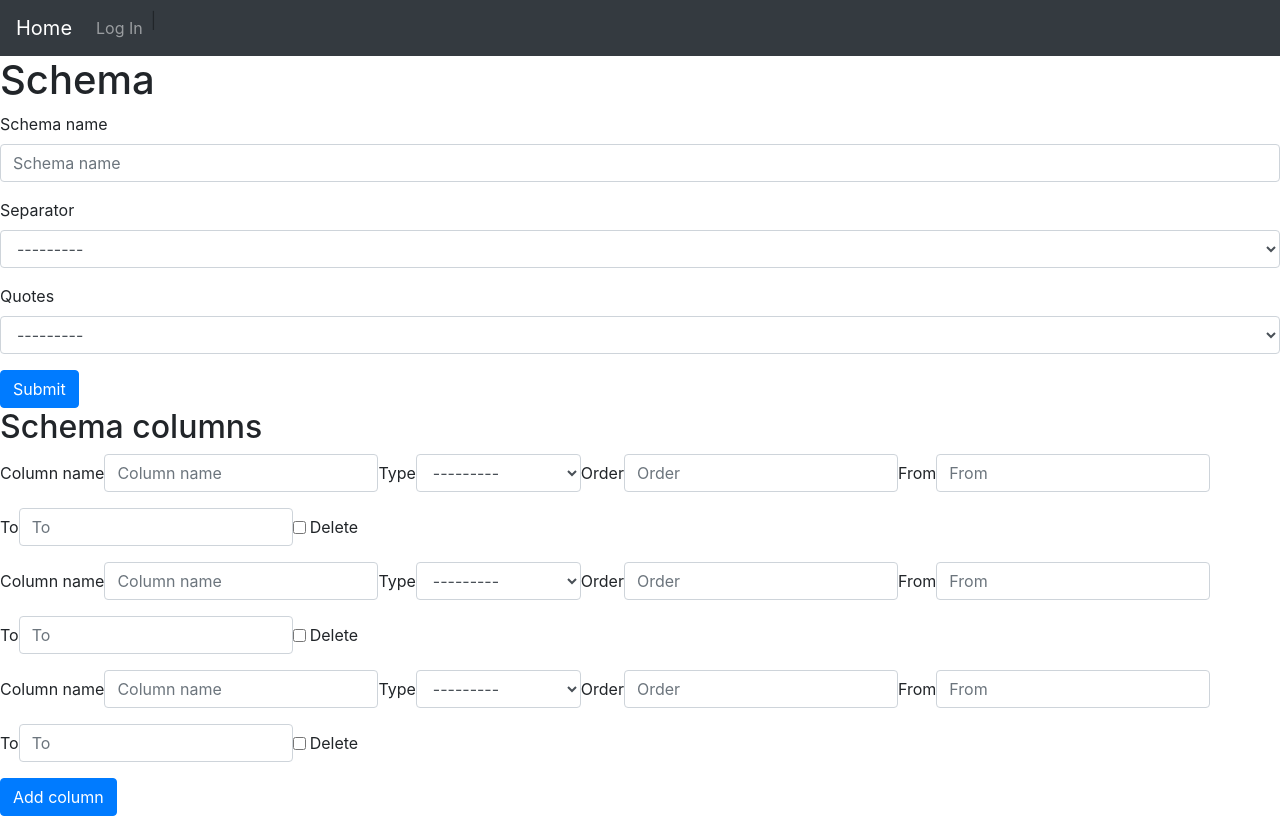
After one commit to Petru4o/PLANEKS, a Django app: page /create_schema/ in a window 1280 px wide. The commit adds this page. Run offline with Django 4.2, Linux system fonts and the light colour scheme; some libraries are stand-ins or nearby versions.

Commit message:
Add Schema functionality

```diff
--- a/PLANEKS_task/urls.py
+++ b/PLANEKS_task/urls.py
@@ -1,7 +1,9 @@
+from django.conf import settings
+from django.conf.urls.static import static
 from django.contrib import admin
 from django.urls import path, include
 
 urlpatterns = [
     path('admin/', admin.site.urls),
     path('', include('fakedata.urls')),
-]
+] + static(settings.MEDIA_URL, document_root=settings.MEDIA_ROOT) + static(settings.STATIC_URL, document_root=settings.STATIC_ROOT)
--- a/fakedata/models.py
+++ b/fakedata/models.py
@@ -3,7 +3,6 @@ from django.contrib.auth.models import User
 
 
 class Schema(models.Model):
-
     Separator_choices = [
         (',', 'Comma(,)'),
         (';', 'Semicolon(;)')
@@ -25,19 +24,19 @@ class Schema(models.Model):
     def __str__(self):
         return self.schema_name
 
+
 class Column(models.Model):
-
     Column_type_choices = [
-        ('Full name', 'full name'),
-        ('Job', 'Jjb'),
-        ('Email', 'email'),
-        ('Domain name', 'domain name'),
-        ('Phone number', 'phone number'),
-        ('Company name', 'company name'),
-        ('Text', 'text'),
-        ('Integer', 'integer'),
-        ('Address', 'address'),
-        ('Date', 'date')
+        ('Full name', 'Full name'),
+        ('Job', 'Job'),
+        ('Email', 'Email'),
+        ('Domain name', 'Domain name'),
+        ('Phone number', 'Phone number'),
+        ('Company name', 'Company name'),
+        ('Text', 'Text'),
+        ('Integer', 'Integer'),
+        ('Address', 'Address'),
+        ('Date', 'Date')
     ]
 
     column_name = models.CharField(max_length=20)
@@ -56,8 +55,8 @@ class Column(models.Model):
 
 class FakeDataset(models.Model):
     Status = [
-        ('Ready', 'ready'),
-        ('Processing', 'processing')
+        ('Ready', 'Ready'),
+        ('Processing', 'Processing')
     ]
 
     schema = models.ForeignKey(Schema, on_delete=models.CASCADE)
--- a/fakedata/urls.py
+++ b/fakedata/urls.py
@@ -6,6 +6,8 @@ from . import views
 urlpatterns = [
     path('', views.MainList.as_view(), name='home'),
 
-    path('login/', views.LoginView.as_view(), name='login'),
+    path('login/', views.LoginV.as_view(), name='login'),
     path('logout/', LogoutView.as_view(next_page='login'), name='logout'),
+
+    path('create_schema/', views.SchemaCreateView.as_view(), name='SchemaCreateView'),
 ]
--- a/fakedata/views.py
+++ b/fakedata/views.py
@@ -1,13 +1,54 @@
+from django.contrib.auth.mixins import LoginRequiredMixin
 from django.contrib.auth.views import LoginView
-from django.views.generic import ListView
+from django.forms import inlineformset_factory
+from django.urls import reverse_lazy
+from django.views.generic import ListView, CreateView
 
-from fakedata.models import Schema
+from fakedata.models import Schema, Column
+
+column_formset = inlineformset_factory(
+            Schema, Column, fields=('column_name', 'column_type', 'order', 'min_number', 'max_number'),
+            labels={'column_name': 'Column name', 'column_type': 'Type',
+                    'order': 'Order', 'min_number': 'From', 'max_number': 'To'},
+            can_order=False, can_delete=True
+        )
 
 
-class LoginView(LoginView):
+class LoginV(LoginView):
     template_name = 'login.html'
 
 
 class MainList(ListView):
     model = Schema
     template_name = 'home.html'
+
+
+class SchemaCreateView(CreateView):
+    model = Schema
+    fields = ['schema_name', 'separator', 'quotes']
+    success_url = reverse_lazy('home')
+    template_name = 'schema_form.html'
+    context_object_name = 'schema_list'
+
+    def get_context_data(self, **kwargs):
+        data = super().get_context_data(**kwargs)
+        if self.request.POST:
+            data["columns"] = column_formset(self.request.POST)
+        else:
+            data["columns"] = column_formset()
+        return data
+
+    def form_valid(self, form):
+        form.instance.user = self.request.user
+        context = self.get_context_data()
+        columns = context["columns"]
+
+        if columns.is_valid():
+            self.object = form.save()
+            columns.instance = self.object
+            columns.save()
+        else:
+            form.add_error(None, columns.errors)
+            return super().form_invalid(form)
+
+        return super().form_valid(form)
--- a/templates/base.html
+++ b/templates/base.html
@@ -3,7 +3,9 @@
 <head>
   <meta charset="UTF-8">
   <title>PLANEKS</title>
-  <link rel="stylesheet" href="https://cdn.jsdelivr.net/npm/bootstrap@5.1.3/dist/css/bootstrap.min.css" integrity="sha384-1BmE4kWBq78iYhFldvKuhfTAU6auU8tT94WrHftjDbrCEXSU1oBoqyl2QvZ6jIW3" crossorigin="anonymous">
+  <link rel="stylesheet" href="https://cdn.jsdelivr.net/npm/bootstrap@4.5.3/dist/css/bootstrap.min.css" integrity="sha384-TX8t27EcRE3e/ihU7zmQxVncDAy5uIKz4rEkgIXeMed4M0jlfIDPvg6uqKI2xXr2" crossorigin="anonymous">
+    <script src="https://ajax.googleapis.com/ajax/libs/jquery/3.5.1/jquery.min.js"></script>
+
 </head>
 <body>
 <nav class="navbar navbar-expand-lg navbar-dark bg-dark">
@@ -28,5 +30,7 @@
 
   {% block content %}
   {% endblock %}
+<script src="https://cdn.jsdelivr.net/npm/bootstrap@4.5.3/dist/js/bootstrap.bundle.min.js" integrity="sha384-ho+j7jyWK8fNQe+A12Hb8AhRq26LrZ/JpcUGGOn+Y7RsweNrtN/tE3MoK7ZeZDyx" crossorigin="anonymous"></script>
+
 </body>
 </html>
--- /dev/null
+++ b/templates/schema_form.html
@@ -0,0 +1,26 @@
+{% extends 'base.html' %}
+{% load bootstrap4 %}
+
+{% block content %}
+    <h1>Schema</h1>
+    <form method="post">
+    {% csrf_token %}
+        {% bootstrap_form form %}
+        <button type="submit" class="btn btn-primary">Submit</button>
+        <h2>Schema columns</h2>
+         {{ columns.management_form }}
+       <div id = 'form_set'>
+           {% for column in columns %}
+                <div class="form-inline">
+                    {% bootstrap_form column show_label=0 field_class='p-1 ' %}
+                </div>
+           {% endfor %}
+      </div>
+    <div id = "empty_form" class="d-none">
+        <div class="form-inline">
+            {% bootstrap_form columns.empty_form show_label=0 field_class='p-1 ' %}
+        </div>
+    </div>
+        <button type="button" class="btn btn-primary" id=add_column>Add column</button>
+    </form>
+{% endblock %}
```
Also changed, not shown: PLANEKS_task/settings.py (+15 -2 lines), templates/home.html (+37 -2 lines), db.sqlite3, fakedata/forms.py (added), fakedata/migrations/0001_initial.py.
